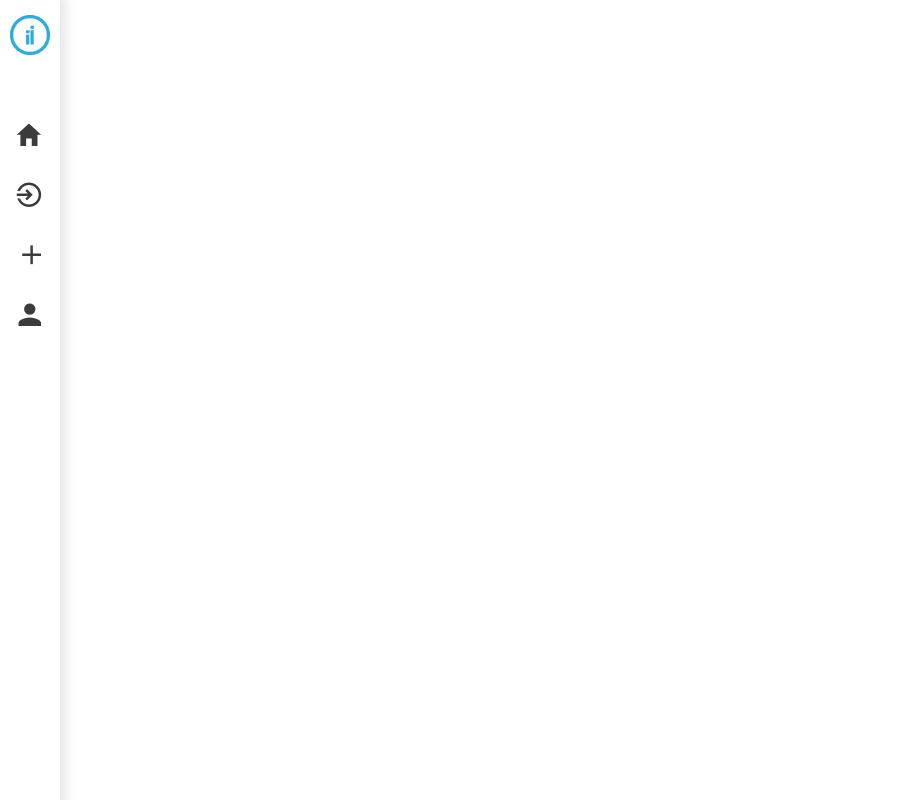
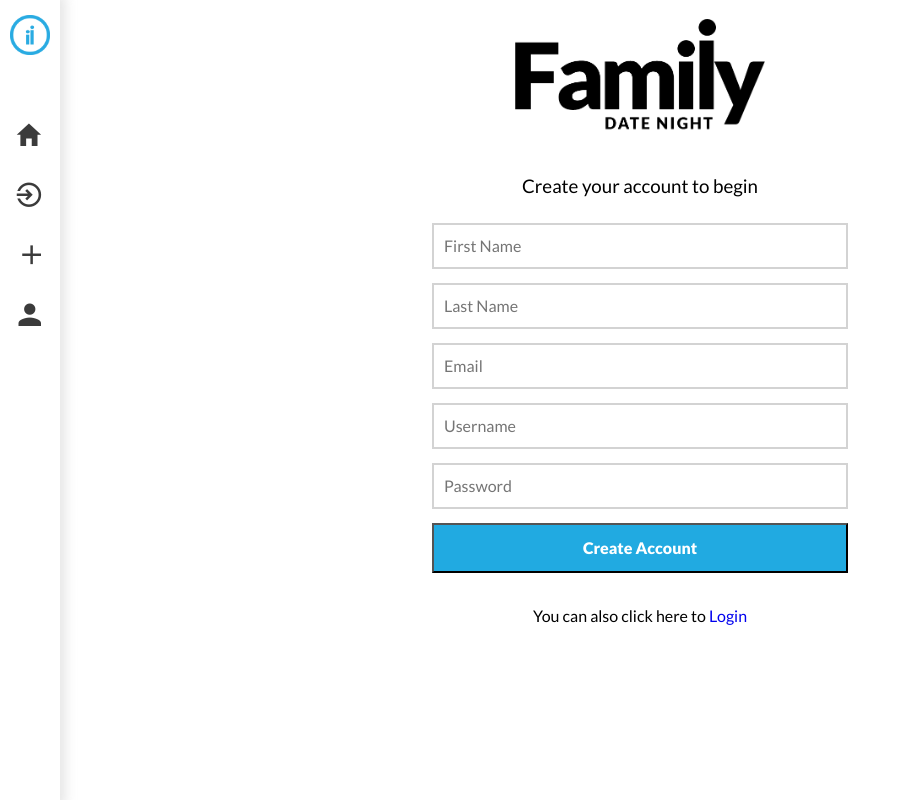
Before and after one commit to bethel-school-of-technology/date-pciker-frontend, a React (Create React App) app: page /signup in a window 1280 px wide. Shown: the whole page, without its empty margins (0-901 px from the left). Built offline with nearby package versions, Linux system fonts and the light colour scheme.

Commit message:
Dev Branch with progress.

```diff
--- a/src/pages/Signup.js
+++ b/src/pages/Signup.js
@@ -1,9 +1,32 @@
 import React from 'react';
-
+import FamilyDateNight from "../logos/Family Date Night.png";
+import { Link } from "react-router-dom";
 
 const Signup = () => (
     <form>
-
+    <div className="form-logo">
+    <img
+      src={FamilyDateNight}
+      alt="Family Logo"
+    />
+  </div>
+  <div>
+    <h3 className='signup-text'>Create your account to begin</h3>
+  </div>
+  <div className="form-login">
+    <input type="text" placeholder="First Name" name="firstName" />
+    <input type="text" placeholder="Last Name" name="lastName" />
+    <input type="text" placeholder="Email" name="email" />
+    <input type="text" placeholder="Username" name="username" />
+    <input type="password" placeholder="Password" name="password" />
+    <button className='login-button'>Create Account</button>
+  </div>
+  <p className="signup-text">
+    You can also click here to {" "}
+    <Link style={{ textDecoration: "none" }} to="/login">
+      Login
+    </Link>
+  </p>
     </form>
 )
 
--- a/src/styles/form.scss
+++ b/src/styles/form.scss
@@ -3,12 +3,12 @@ form {
     align-items: center;
     flex-direction: column;
     justify-content: center;
-    height: 75vh;
+    height: 80vh;
 
 
     img {
         margin: 20px;
-        width: 300px;
+        width: 250px;
         height: auto;
     }
     .form-login {
```
Also changed, not shown: src/styles/signUp.scss (deleted).
